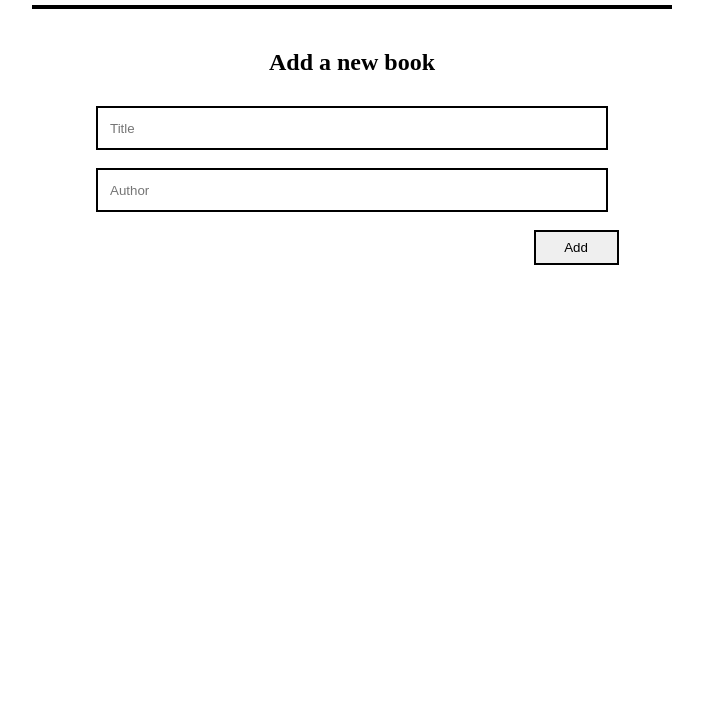
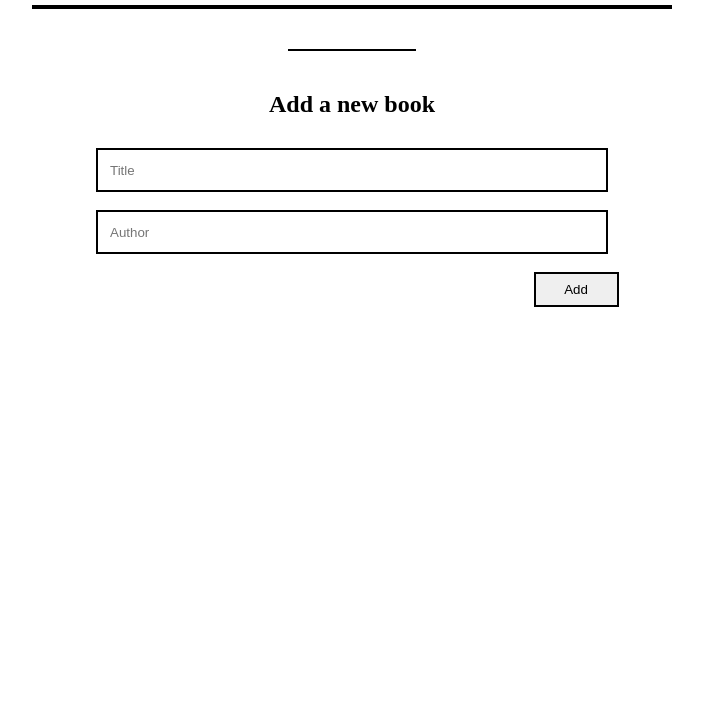
Before and after one commit to mirelapitt/Awesome-books, a website: page index.html in a window 1280 px wide. Shown: the part 74-800 px from the top of the page, without its empty margins (288-991 px from the left). Drawn offline with Linux system fonts and the light colour scheme.

Commit message:
Make changes and improve the styling

```diff
--- a/app.js
+++ b/app.js
@@ -44,7 +44,7 @@ class BookClass {
         this.remove(e);
       });
       removeButton.setAttribute("id", index + 1);
-      titleContainer.innerText = `Title : ${element.title} \nAuhor : `;
+      titleContainer.innerText = `Title : ${element.title} \nAuthor : `;
       authorContainer.innerText = element.author;
       bookInfos.appendChild(titleContainer);
       bookInfos.appendChild(authorContainer);
--- a/index.html
+++ b/index.html
@@ -12,6 +12,7 @@
         <h1>All Awesome Books</h1>
       <!-- books list-->
       <div id="bookList"></div>
+      <hr>
       <!-- Form to instert books -->
       <form method="post">
         <h2>Add a new book</h2>
--- a/style.css
+++ b/style.css
@@ -112,3 +112,10 @@ input {
     0 5px 10px rgba(212, 151, 151, 0.82),
     0 5px 10px rgba(199, 91, 91, 0.82);
 }
+
+hr {
+    width: 10%;
+    border: 1px solid #000;
+    height: 2px;
+    margin: 40px 45%;
+}
```
Lines whose indentation alone changed are shown as unchanged.
